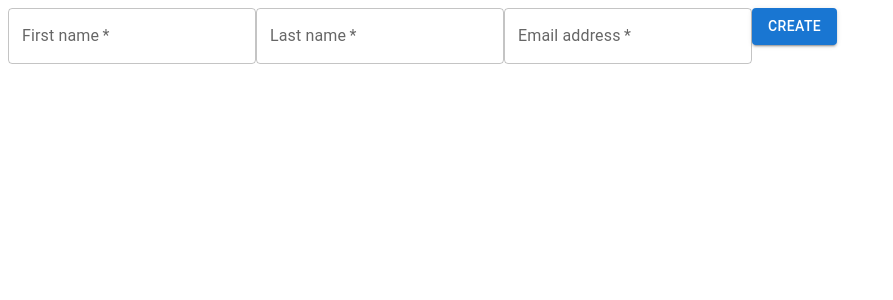
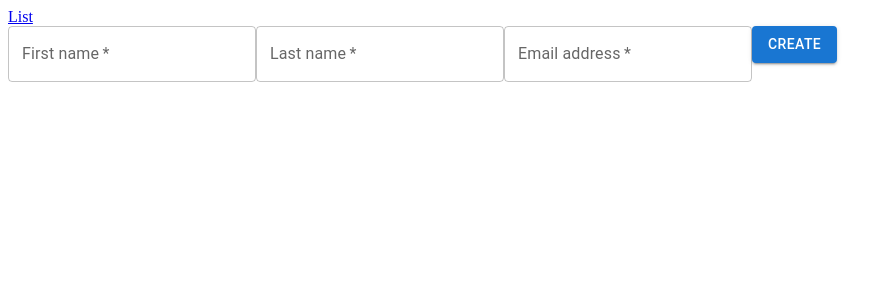
Before and after one commit to thibaut-decherit/nextjs-api-platform-prototype, a Next.js app in the folder client/: page /users/new in a window 1280 px wide. Shown: the top 300 px of the page, without its empty margins (0-893 px from the left). Built offline with nearby package versions, Linux system fonts and the light colour scheme; no server answers.

Commit message:
feat(User): new and list links

```diff
--- a/client/pages/users/list.tsx
+++ b/client/pages/users/list.tsx
@@ -6,6 +6,7 @@ import TableContainer from '@mui/material/TableContainer';
 import TableHead from '@mui/material/TableHead';
 import TableRow from '@mui/material/TableRow';
 import {GetStaticProps} from "next";
+import Link from "next/link";
 import React from "react";
 import {dehydrate, QueryClient, useQuery} from "react-query";
 import {UserListUser} from "../../components/pages/users/types";
@@ -35,6 +36,8 @@ const Page = () => {
   }
 
   return (
+    <>
+      <Link href="/users/new">New</Link>
       <TableContainer component={Paper}>
         <Table aria-label="Users list">
           <TableHead>
@@ -61,6 +64,7 @@ const Page = () => {
           </TableBody>
         </Table>
       </TableContainer>
+    </>
   );
 };
 
--- a/client/pages/users/new.tsx
+++ b/client/pages/users/new.tsx
@@ -1,5 +1,6 @@
 import Button from "@mui/material/Button";
 import TextField from "@mui/material/TextField";
+import Link from "next/link";
 import React, {useMemo, useState} from "react";
 import {SubmitHandler, useForm} from "react-hook-form";
 import {UserFormUser} from "../../components/pages/users/types";
@@ -49,6 +50,8 @@ const Page = () => {
   };
 
   return (
+    <>
+      <Link href="/users/list">List</Link>
       <form onSubmit={handleSubmit(onSubmit)} noValidate>
         <TextField
           {...register('firstName', {
@@ -99,6 +102,7 @@ const Page = () => {
         />
         <Button className="bg-blue" type="submit" variant="contained">Create</Button>
       </form>
+    </>
   );
 };
 
```
Lines whose indentation alone changed are shown as unchanged.
